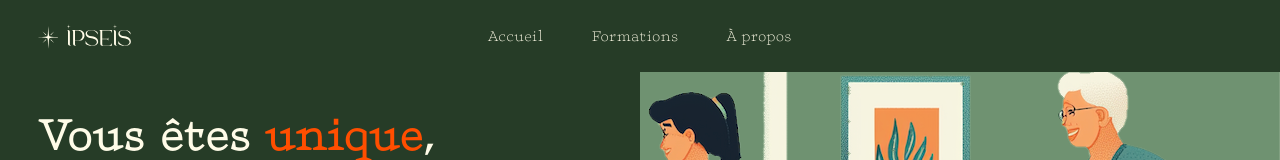
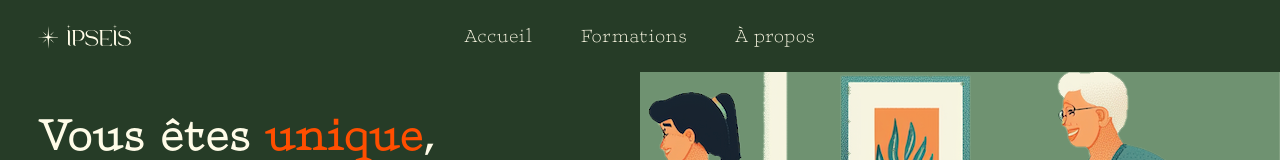
Before and after one commit to Jyok1m/ipseis, a Next.js app: page / in a window 1280 px wide. Shown: the top 160 px of the page. Built offline with nearby package versions, Linux system fonts and the light colour scheme.

Commit message:
Refactoriser la taille de police des liens de navigation dans le composant Header

```diff
--- a/src/components/global/Header.tsx
+++ b/src/components/global/Header.tsx
@@ -22,7 +22,7 @@ const Header = () => {
 				</div>
 				<div className="flex gap-x-12 mb-5 lg:mb-0">
 					{navigation.map((item) => (
-						<Link key={item.name} href={item.href} className="text-md font-normal leading-6 text-support">
+						<Link key={item.name} href={item.href} className="text-xl font-normal leading-6 text-support">
 							{item.name}
 						</Link>
 					))}
```
